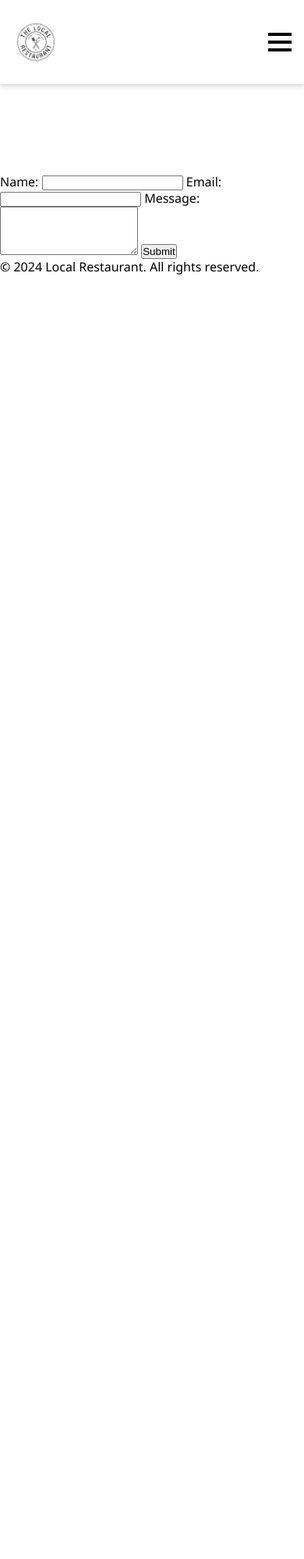
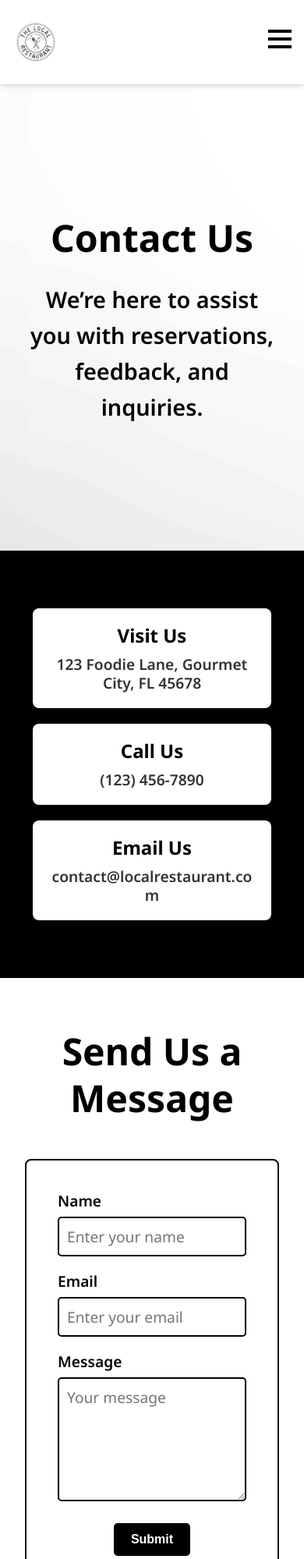
Before and after one commit to kishankumar2607/Local-Restaurant, a plain HTML site: page contact.html in a window 390 px wide. Shown: the top 1999 px of the page at 78% size. Before the commit the page ends 844 px from the top, so only its background shows below. Drawn offline with Linux system fonts and the light colour scheme.

Commit message:
completed home and contact us page

```diff
--- a/contact.html
+++ b/contact.html
@@ -23,7 +23,6 @@
     <link rel="stylesheet" href="css/styles.css" />
   </head>
   <body>
-    <div>
     <header>
       <div class="site-name">
         <a href="index.html">
@@ -40,29 +39,59 @@
         <ul>
           <li><a href="index.html">Home</a></li>
           <li><a href="about.html">About Us</a></li>
-            <li><a href="menu.html" class="active">Menu</a></li>
-            <li><a href="contact.html">Contact</a></li>
+          <li><a href="menu.html">Menu</a></li>
+          <li><a href="contact.html" class="active">Contact</a></li>
         </ul>
       </nav>
     </header>
+
+    <main>
+      <section class="contact-hero-section">
+        <div class="contact-content">
+          <h1>Contact Us</h1>
+          <p>We’re here to assist you with reservations, feedback, and inquiries.</p>
         </div>
-    <main>
-      <section class="contact">
-        <h2>Contact Us</h2>
+      </section>
+
+      <!-- Contact Details -->
+      <section class="contact-details">
+        <div class="detail-card">
+          <h3>Visit Us</h3>
+          <p>123 Foodie Lane, Gourmet City, FL 45678</p>
+        </div>
+        <div class="detail-card">
+          <h3>Call Us</h3>
+          <p>(123) 456-7890</p>
+        </div>
+        <div class="detail-card">
+          <h3>Email Us</h3>
+          <p>contact@localrestaurant.com</p>
+        </div>
+      </section>
+
+      <!-- Contact Form -->
+      <section class="contact-form">
+        <h2>Send Us a Message</h2>
         <form>
-          <label for="name">Name:</label>
-          <input type="text" id="name" name="name" required />
-
-          <label for="email">Email:</label>
-          <input type="email" id="email" name="email" required />
-
-          <label for="message">Message:</label>
-          <textarea id="message" name="message" rows="4" required></textarea>
-
-          <button type="submit">Submit</button>
+          <div class="form-group">
+            <label for="name">Name</label>
+            <input type="text" id="name" name="name" placeholder="Enter your name" required />
+          </div>
+          <div class="form-group">
+            <label for="email">Email</label>
+            <input type="email" id="email" name="email" placeholder="Enter your email" required />
+          </div>
+          <div class="form-group">
+            <label for="message">Message</label>
+            <textarea id="message" name="message" rows="5" placeholder="Your message" required></textarea>
+          </div>
+          <div class="button-div">
+            <button type="submit" class="button">Submit</button>
+          </div>
         </form>
       </section>
     </main>
+
 
     <footer>
       <p>&copy; 2024 Local Restaurant. All rights reserved.</p>
--- a/css/styles.css
+++ b/css/styles.css
@@ -282,7 +282,6 @@ h2 {
   transform: scale(1.05);
 }
 
-
 .service img {
   width: 100%;
   height: 200px;
@@ -304,9 +303,33 @@ h2 {
 
 /* About Section */
 .about {
-  padding: 50px 20px;
-  background: #f8f8f8;
+  background: url("../images/about-us.jpg") no-repeat center center/cover;
+  color: #fff;
   text-align: center;
+  height: 90vh;
+  display: flex;
+  flex-direction: column;
+  align-items: center;
+  justify-content: center;
+}
+
+.about-content {
+  background: rgba(0, 0, 0, 0.7);
+  height: 100%;
+  width: 100%;
+  display: flex;
+  flex-direction: column;
+  justify-content: center;
+  align-items: center;
+  padding: 0rem 15rem;
+}
+
+.about-content h2 {
+  text-align: center;
+  font-size: 3rem;
+  font-weight: 700;
+  color: #ffffff;
+  margin-bottom: 3rem;
 }
 
 .about-container {
@@ -316,27 +339,29 @@ h2 {
   gap: 20px;
 }
 
-.about-container img {
-  max-width: 100%;
-  border-radius: 10px;
-  width: 400px;
-}
-
-.about-text {
-  flex: 1;
-  font-size: 1.2rem;
-  line-height: 1.8;
+.about-container p {
+  font-size: 24px;
+  font-weight: 600;
+  line-height: 1.6;
 }
 
 /* Testimonials Section */
 .testimonials {
-  background: #f4a261;
+  background: #000000;
   color: #fff;
-  padding: 50px 20px;
+  padding: 4rem 5rem;
   text-align: center;
 }
 
+.testimonials h2 {
+  text-align: center;
+  font-size: 3rem;
+  font-weight: 700;
+  margin-bottom: 3rem;
+}
+
 .testimonials-container blockquote {
+  font-size: 20px;
   font-style: italic;
   margin: 20px 0;
   padding: 10px;
@@ -345,9 +370,180 @@ h2 {
 
 /* Contact Preview Section */
 .contact-preview {
-  padding: 50px 20px;
-  background: #333;
-  color: #fff;
+  padding: 4rem 5rem;
+  background: #ffffff;
+}
+
+.contact-preview h2 {
+  text-align: center;
+  font-size: 3rem;
+  font-weight: 700;
+  color: #000000;
+  margin-bottom: 0rem !important;
+}
+
+.contact-preview p {
+  font-size: 22px;
+  font-weight: 600;
+  text-align: center;
+  padding: 2rem 10rem;
+  letter-spacing: 0.5px;
+  line-height: 1.6;
+}
+
+.button-div {
+  width: 100%;
+  text-align: center;
+  margin: 1.5rem 0rem 1rem 0rem;
+}
+
+.button {
+  padding: 10px 20px;
+  background: #000000;
+  color: #ffffff;
+  border: 2px solid #000000;
+  cursor: pointer;
+  text-decoration: none;
+  font-size: 1rem;
+  font-weight: 700;
+  border-radius: 5px;
+  transition: background 0.3s;
+}
+
+.button:hover {
+  background: transparent;
+  color: #000000;
+}
+
+/* Contact page design */
+.contact-hero-section {
+  background: url("../images/contact-bg.jpg");
+  background-repeat: no-repeat;
+  background-position: center;
+  background-size: cover;
+  height: 70vh;
+}
+
+.contact-content {
+  height: 100%;
+  width: 100%;
+  display: flex;
+  flex-direction: column;
+  align-items: center;
+  justify-content: center;
+  padding-left: 20rem;
+}
+
+.contact-content h1 {
+  text-align: center;
+  font-size: 3rem;
+  font-weight: 700;
+  color: #000000;
+  margin-bottom: 1rem;
+}
+
+.contact-content p {
+  font-size: 1.8rem;
+  line-height: 1.6;
+  font-weight: 600;
+  margin-top: 10px;
+  text-align: center;
+}
+
+/* Contact Details */
+.contact-details {
+  background-color: #000000;
+  padding: 6rem 5rem;
+  display: flex;
+  justify-content: space-evenly;
+  flex-wrap: wrap;
+}
+
+.detail-card {
+  background: #fff;
+  text-align: center;
+  padding: 20px;
+  border-radius: 8px;
+  box-shadow: 0 4px 8px rgba(0, 0, 0, 0.1);
+  width: 320px;
+  margin: 10px;
+  display: flex;
+  flex-direction: column;
+  justify-content: center;
+  align-items: center;
+  transition: all 0.3s ease-in;
+}
+
+.detail-card:hover {
+  transform: scale(1.05);
+}
+
+.detail-card h3 {
+  font-size: 1.5rem;
+  font-weight: 700;
+  margin-bottom: 10px;
+}
+
+.detail-card p {
+  font-size: 1.2rem;
+  font-weight: 600;
+  color: #333;
+  overflow-wrap: anywhere;
+}
+
+/* Contact Form */
+.contact-form {
+  text-align: center;
+  padding: 4rem 5rem;
+  background: #ffffff;
+}
+
+.contact-form h2 {
+  color: #000000;
+  text-align: center;
+  font-size: 3rem;
+  font-weight: 700;
+  margin-bottom: 3rem;
+}
+
+.contact-form form {
+  max-width: 600px;
+  margin: auto;
+  text-align: left;
+  border: 2.5px solid #000000;
+  border-radius: 8px;
+  padding: 2.5rem;
+}
+
+.form-group {
+  margin-bottom: 20px;
+}
+
+label {
+  display: block;
+  font-size: 1.2rem;
+  font-weight: 600;
+  margin-bottom: 8px;
+}
+
+input,
+textarea {
+  font-family: "Noto Sans", sans-serif;
+  width: 100%;
+  padding: 10px;
+  border: 2px solid #000000;
+  border-radius: 5px;
+  font-size: 1.2rem;
+}
+
+/* Footer Style */
+footer {
+  background-color: #000000;
+  padding: 1.2rem 0rem;
+  color: #ffffff;
+  font-size: 16px;
+  font-weight: 600;
+  line-height: 1.6;
   text-align: center;
 }
 
@@ -410,12 +606,24 @@ h2 {
   .menu-container {
     display: grid;
     grid-template-columns: repeat(auto-fit, minmax(370px, 1fr));
-}
+  }
 
   .menu-card img {
     width: 100%;
     height: 100%;
     object-fit: cover;
+  }
+
+  .about-content {
+    padding: 0rem 4rem;
+  }
+
+  .contact-content {
+    padding: 0rem 2rem;
+  }
+
+  .contact-preview p {
+    padding: 2rem 2rem;
   }
 }
 
@@ -433,7 +641,7 @@ h2 {
   }
 }
 
-@media (max-width: 560px){
+@media (max-width: 560px) {
   .hero h1 {
     font-size: 32px;
     font-weight: 900;
@@ -450,6 +658,23 @@ h2 {
     display: grid;
     grid-template-columns: repeat(auto-fit, minmax(200px, 1fr));
   }
+
+  .services-container {
+    display: grid;
+    grid-template-columns: repeat(auto-fit, minmax(250px, 1fr));
+
+    .service {
+      width: 100%;
+    }
+  }
+
+  .contact-form {
+    padding: 4rem 2rem;
+}
+
+.contact-form form {
+  max-width: auto !important;
+}
 }
 
 /* For screens from 480px */
@@ -470,4 +695,37 @@ h2 {
   .nav-bar li {
     padding-left: 1rem;
   }
+
+  .testimonials {
+    padding: 4rem 2rem;
+  }
+
+  .contact-preview {
+    padding: 4rem 2rem;
+  }
+
+  .menu {
+    padding: 4rem 2rem;
+  }
+
+  .services {
+    padding: 4rem 2rem;
+  }
+
+  .about-content {
+    padding: 0rem 2rem;
+  }
+
+  .about-container p {
+    font-size: 18px;
+    font-weight: 500;
+  }
+
+  .contact-preview p {
+    padding: 2rem 0rem;
+  }
+
+  .contact-details {
+    padding: 4rem 2rem;
+  }
 }
```
Also changed, not shown: index.html (+6 -5 lines), images/about-us.jpg (added), images/contact-bg.jpg (added). Lines whose indentation alone changed are shown as unchanged.
